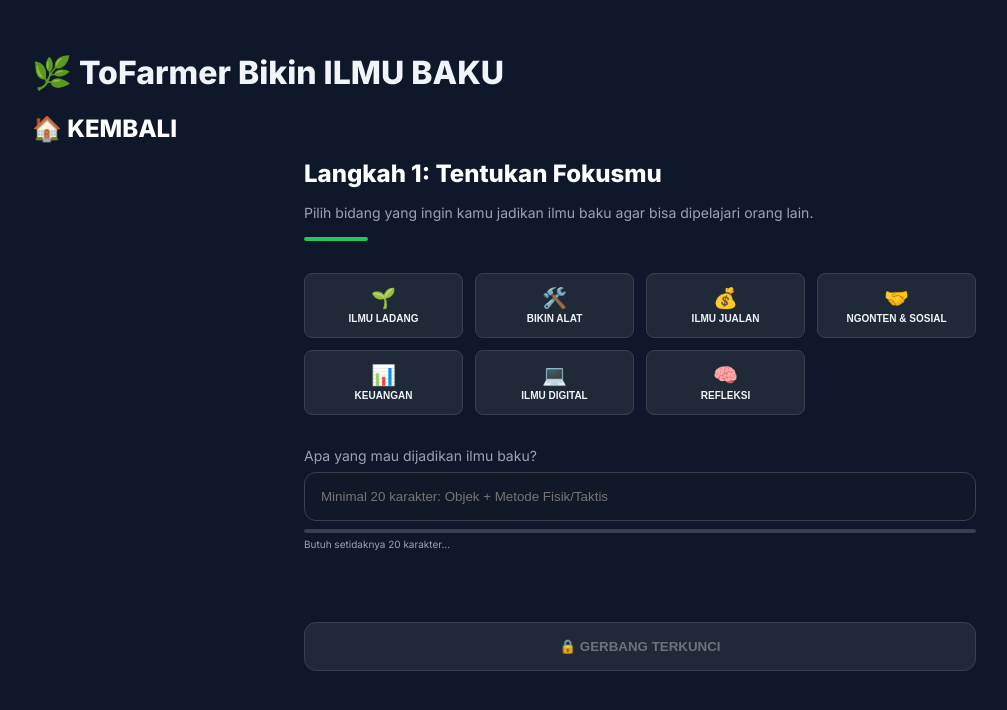
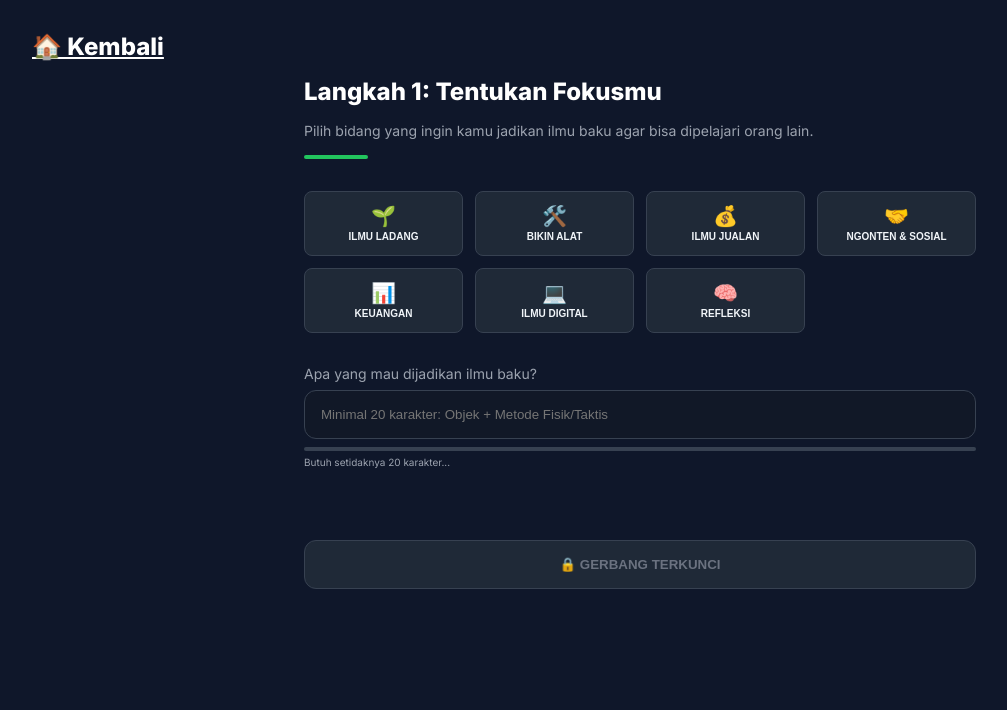
Before and after one commit to TFRMR/lab-tofarmer-v2, a plain HTML site: page tofarmer-web/html/ilmu-baku-generator.html in a window 1280 px wide. Shown: the whole page, without its empty margins (0-1007 px from the left). Drawn offline with Linux system fonts and the light colour scheme.

Commit message:
ilmubaku-ai-konek10

```diff
--- a/tofarmer-web/html/ilmu-baku-generator.html
+++ b/tofarmer-web/html/ilmu-baku-generator.html
@@ -48,9 +48,9 @@
 </style>
 </head>
 <body>
-<h1>🌿 ToFarmer Bikin ILMU BAKU</h1>
+
  <nav>
-            <a class="text-2xl href="../html/fitur-ilmu.html">🏠 KEMBALI</a>
+            <a href="../html/fitur-ilmu.html" class="text-2xl">🏠 Kembali</a>
         </nav>
     <div class="max-w-2xl">
         <header class="mb-8">
```
